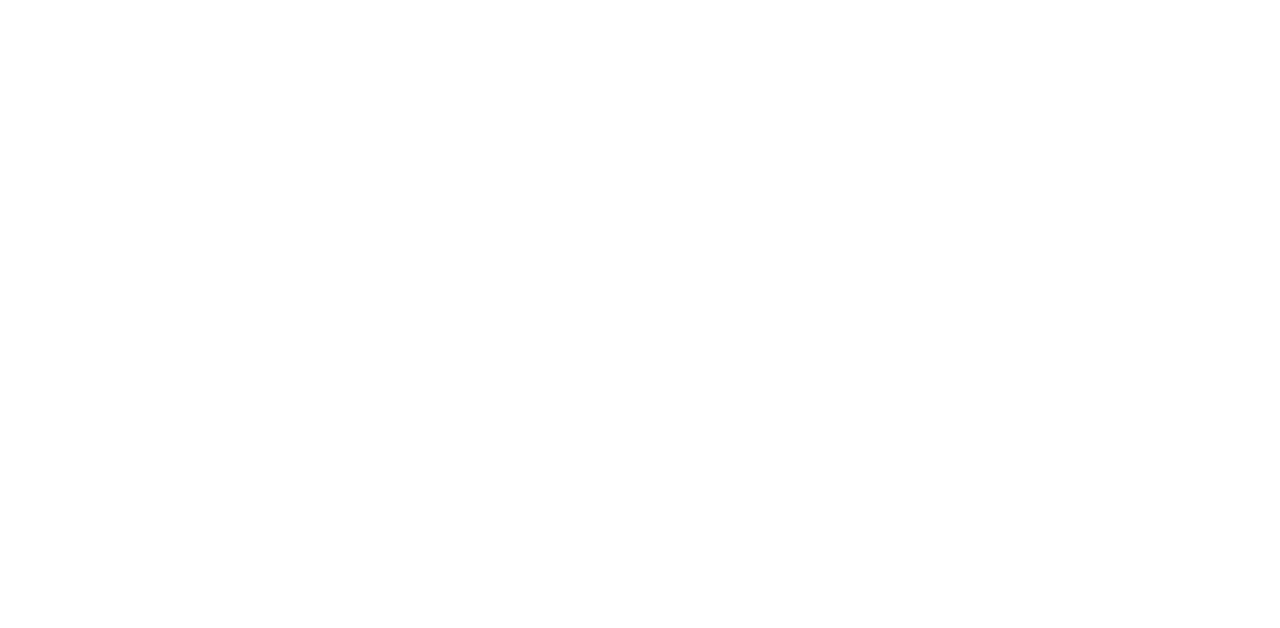
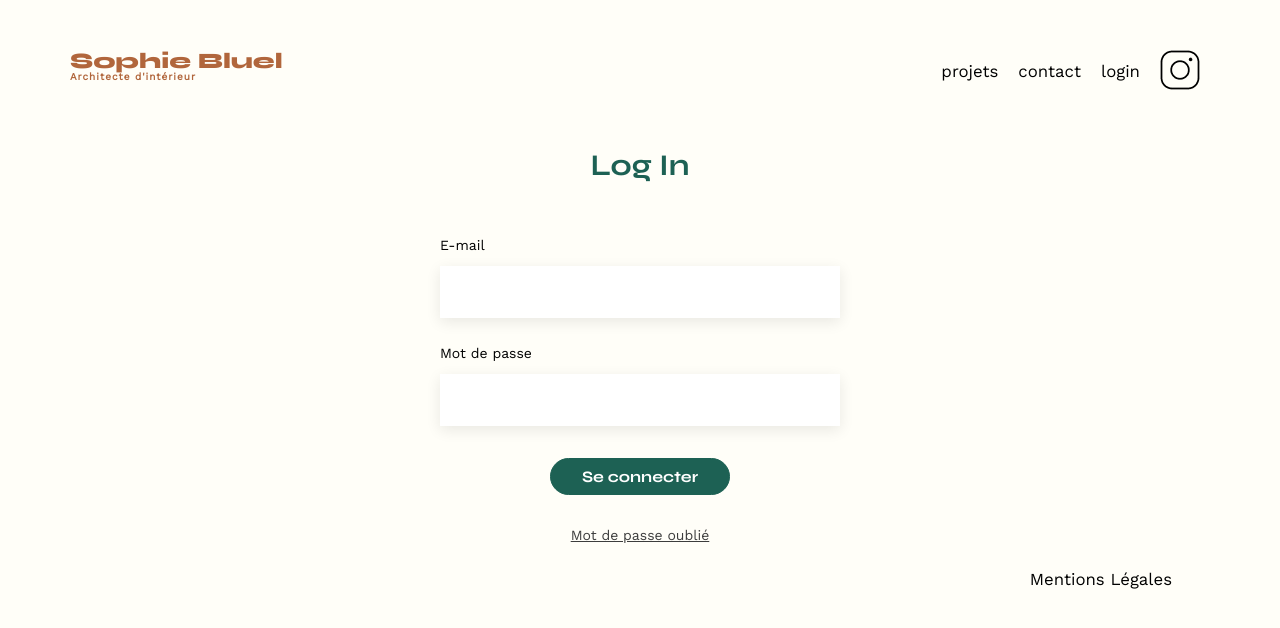
Before and after one commit to guilhemkzk/p3-archiwebos, a website: page FrontEnd/login.html in a window 1280 px wide. Drawn offline with nearby package versions, Linux system fonts and the light colour scheme.

Commit message:
Adding Login page html + css using SASS preprocessor

```diff
--- a/FrontEnd/assets/style.css
+++ b/FrontEnd/assets/style.css
@@ -133,6 +133,7 @@ body {
   margin: auto;
   font-family: "Work Sans";
   font-size: 14px;
+  background-color: #fffef8;
 }
 header {
   display: flex;
@@ -164,6 +165,15 @@ h2 {
   font-size: 30px;
   color: #1d6154;
 }
+
+a {
+  color: black;
+  text-decoration: none;
+}
+a:hover {
+  text-decoration: none;
+}
+
 nav ul {
   display: flex;
   align-items: center;
@@ -177,6 +187,7 @@ nav li {
 li:hover {
   color: #b1663c;
 }
+
 #introduction {
   display: flex;
   align-items: center;
--- a/FrontEnd/login.html
+++ b/FrontEnd/login.html
@@ -11,14 +11,54 @@
       rel="stylesheet"
     />
     <meta name="description" content="" />
+    <link rel="stylesheet" href="./assets/style_add.css" />
     <link rel="stylesheet" href="./assets/style.css" />
   </head>
 
   <body>
-    <header></header>
+    <header>
+      <a href="./index.html">
+        <h1>Sophie Bluel <span>Architecte d'intérieur</span></h1></a
+      >
+      <nav>
+        <ul>
+          <li>projets</li>
+          <li>contact</li>
+          <a href="./login.html"><li>login</li></a>
+          <li><img src="./assets/icons/instagram.png" alt="Instagram" /></li>
+        </ul>
+      </nav>
+    </header>
 
-    <main></main>
+    <main>
+      <section id="connexion">
+        <article>
+          <h2>Log In</h2>
 
-    <footer></footer>
+          <form class="login-form" action="./js/login.js" method="post">
+            <label for="email"><b>E-mail</b></label>
+            <input type="email" name="email" required />
+
+            <label for="psw"><b>Mot de passe</b></label>
+            <input type="password" name="psw" required />
+
+            <button class="btn btn--focus btn-typo" type="submit">
+              Se connecter
+            </button>
+          </form>
+
+          <a class="link-help" href="#">Mot de passe oublié</a>
+        </article>
+      </section>
+    </main>
+
+    <footer>
+      <nav>
+        <ul>
+          <li>Mentions Légales</li>
+        </ul>
+      </nav>
+    </footer>
+    <script type="text/javascript" src="js/login.js"></script>
   </body>
 </html>
--- a/FrontEnd/package.json
+++ b/FrontEnd/package.json
@@ -5,7 +5,7 @@
   "main": "index.html",
   "scripts": {
     "test": "echo \"Error: no test specified\" && exit 1",
-    "sass": "sass --watch ./sass/main.scss:./assets/style.css -w --style compressed",
+    "sass": "sass --watch ./sass/main.scss:./assets/style_add.css -w",
     "scss": "node-sass -watch scss -o css"
   },
   "author": "",
--- /dev/null
+++ b/FrontEnd/sass/base/_base.scss
@@ -0,0 +1,14 @@
+body {
+  display: flex;
+  flex-direction: column;
+  min-height: 100vh;
+  background-color: $colour-secondary;
+}
+
+header {
+  min-height: 50px;
+}
+
+footer {
+  min-height: 50px;
+}
--- /dev/null
+++ b/FrontEnd/sass/base/_typography.scss
@@ -0,0 +1,17 @@
+.btn-typo {
+  font-family: "Syne";
+  font-style: normal;
+  font-weight: 700;
+  font-size: 16px;
+  line-height: 19px;
+  text-align: center;
+}
+
+.link-help {
+  font-family: "Work Sans";
+  font-style: normal;
+  font-weight: 500;
+  font-size: 14px;
+  line-height: 16px;
+  text-decoration-line: underline;
+}
--- /dev/null
+++ b/FrontEnd/sass/components/_buttons.scss
@@ -0,0 +1,14 @@
+.btn {
+  padding: 0.5rem 0.5rem;
+  border: 1px solid $colour-primary;
+  border-radius: 60px;
+  margin: 3rem 0.5rem;
+  width: fit-content;
+  color: $colour-primary;
+  background-color: $colour-white;
+
+  &--focus {
+    color: $colour-white;
+    background-color: $colour-primary;
+  }
+}
--- /dev/null
+++ b/FrontEnd/sass/components/_form.scss
@@ -0,0 +1,24 @@
+.login-form {
+  text-align: left;
+  margin-top: 30px;
+  display: flex;
+  flex-direction: column;
+  justify-content: center;
+  width: 25rem;
+
+  & input {
+    height: 50px;
+    font-size: 1.2em;
+    border: none;
+    box-shadow: 0px 4px 14px rgba(0, 0, 0, 0.09);
+  }
+
+  & label {
+    margin: 2em 0 1em 0;
+  }
+
+  & button {
+    margin: 2em auto;
+    width: 180px;
+  }
+}
--- a/FrontEnd/sass/main.scss
+++ b/FrontEnd/sass/main.scss
@@ -0,0 +1,10 @@
+@import "./utils/variables";
+@import "./utils/mixins";
+
+@import "./base/base";
+@import "./base/typography";
+
+@import "./components/buttons";
+@import "./components/form";
+
+@import "./pages/login";
--- /dev/null
+++ b/FrontEnd/sass/pages/_login.scss
@@ -0,0 +1,21 @@
+#connexion {
+  margin: auto;
+  display: flex;
+  flex-direction: column;
+  align-items: center;
+  & > * {
+    text-align: center;
+  }
+
+  & h2 {
+    margin-bottom: 20px;
+  }
+
+  & a {
+    color: $colour-tertiary;
+  }
+}
+
+section {
+  flex: 1;
+}
--- /dev/null
+++ b/FrontEnd/sass/utils/_mixins.scss
@@ -0,0 +1,2 @@
+@mixin btn {
+}
--- /dev/null
+++ b/FrontEnd/sass/utils/_variables.scss
@@ -0,0 +1,6 @@
+$colour-primary: #1d6154;
+$colour-secondary: #fffef8;
+$colour-tertiary: #3d3d3d;
+$colour-accent: #b1663c;
+$colour-white: #fff;
+$colour-invalid: #db464b;
```
Also changed, not shown: FrontEnd/index.html (+4 -2 lines), FrontEnd/assets/style_add.css (added), FrontEnd/js/login.js (added), 1 other file.
